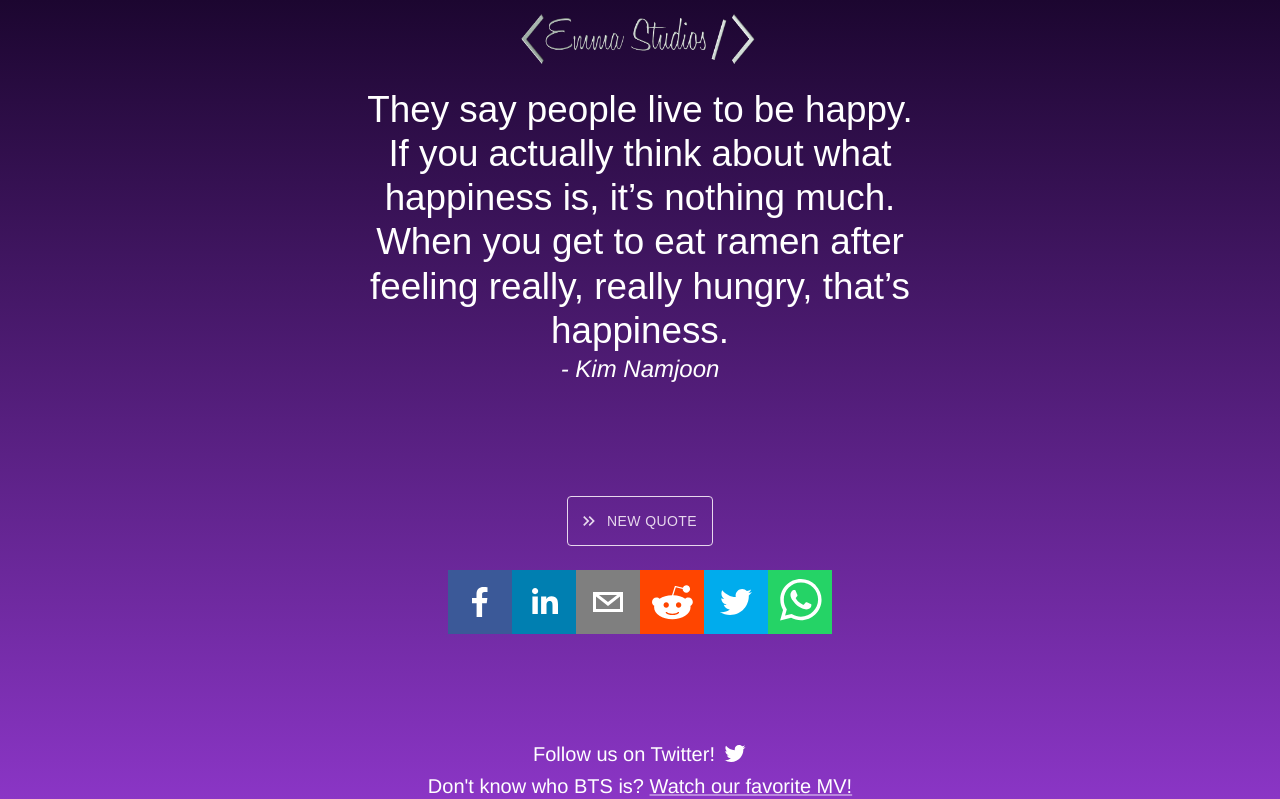
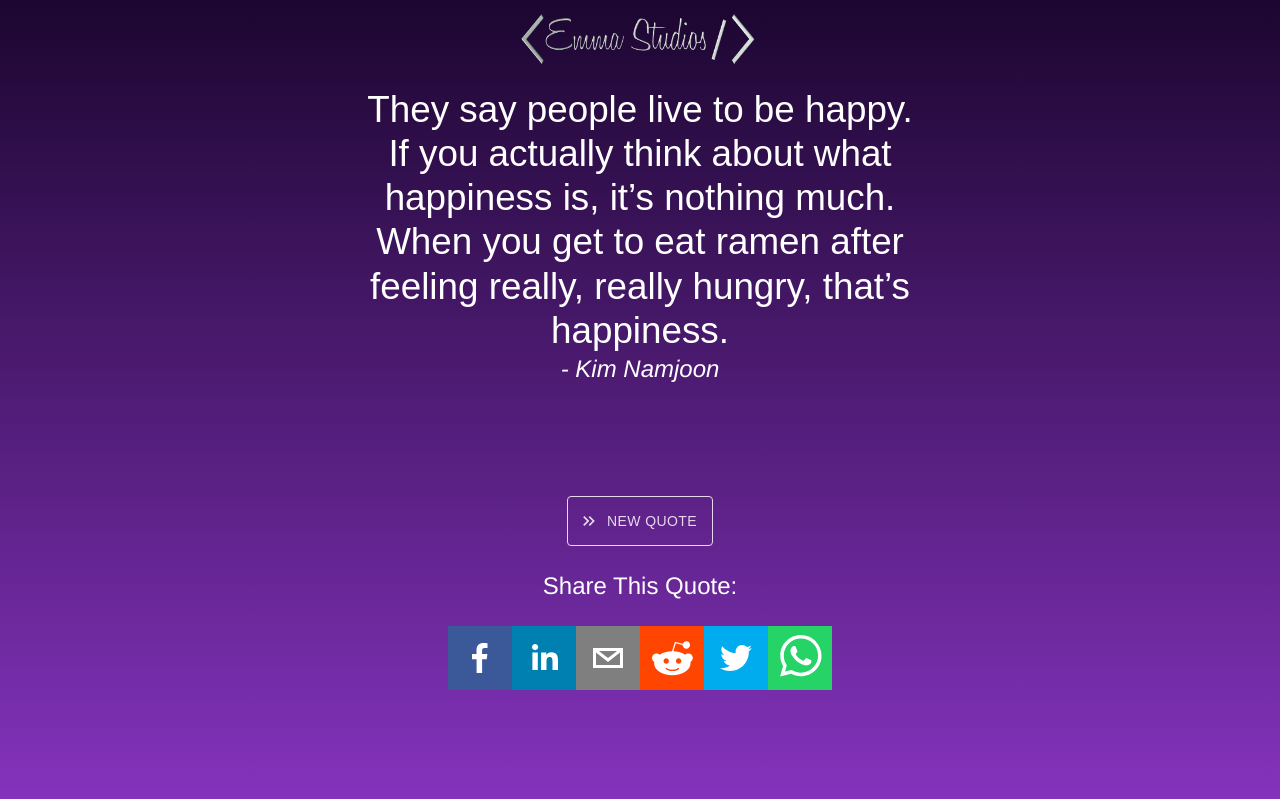
Before and after one commit to EmmaSecrest/btsQuotesRandomizer, a React (Create React App) app: page / in a window 1280 px wide. Shown: the top 799 px of the page. Built offline with nearby package versions, Linux system fonts and the light colour scheme.

Commit message:
Share this quote added

```diff
--- a/src/quoteCard.js/QuoteCard.js
+++ b/src/quoteCard.js/QuoteCard.js
@@ -31,12 +31,7 @@
    const quotesLength = quotes.length;
    const [quoteIndex ,setQuoteIndex] = useState(JSON.parse(localStorage.getItem("quoteIndex")) || Math.floor(Math.random() * quotesLength))
 
-  //  useEffect(() => {
-  //   setQuoteIndex(JSON.parse(window.localStorage.getItem("quoteIndex")));
-  // }, []);
-
-
-  useEffect(() => {
+    useEffect(() => {
     window.localStorage.setItem("quoteIndex", quoteIndex);
   }, [quoteIndex]);
 
@@ -102,15 +97,15 @@
                       onClick = {() => getNewQuote()} >
                       New Quote</Button>
                 </Grid>
-                {/* <Grid item>
+                <Grid item>
                 <Typography
                   variant='h5'
                   align="center"
                   color="#fff"
                 >
-                  Share:
+                  Share This Quote:
                 </Typography>
-                </Grid> */}
+                </Grid>
                 <Grid item container direction = 'horizontal' justifyContent = 'center' >
                     <Grid item>
                     <FacebookShareButton
```
